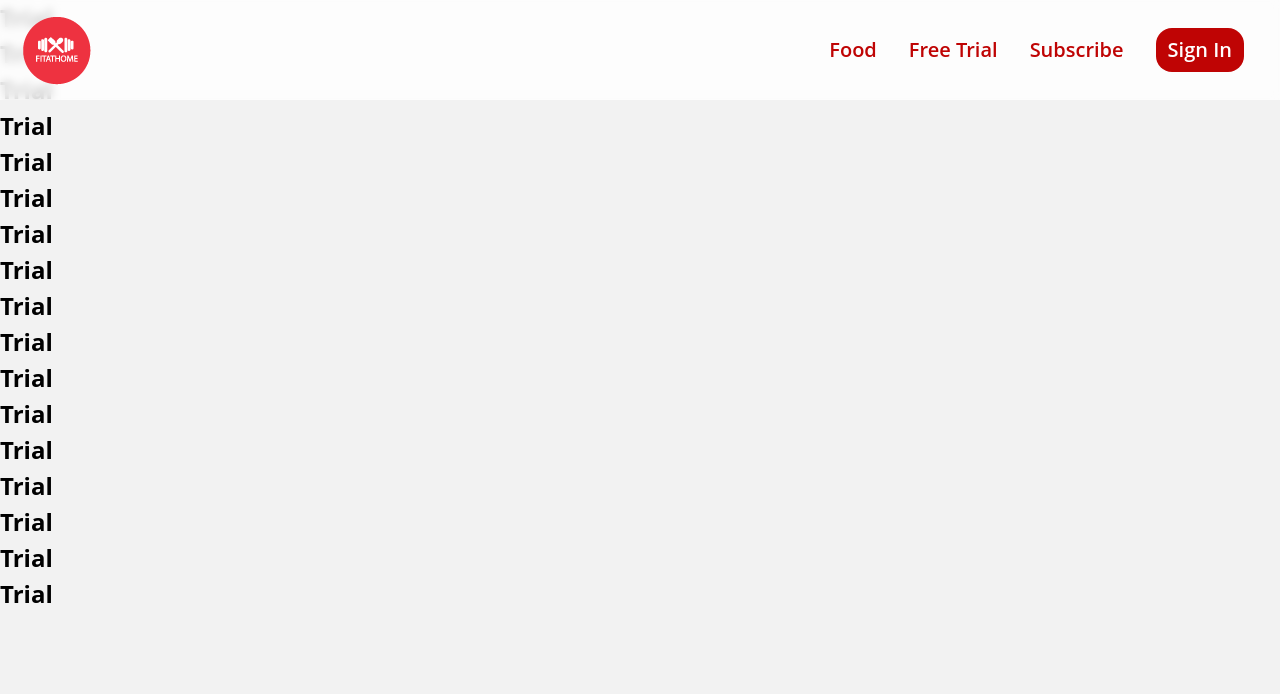
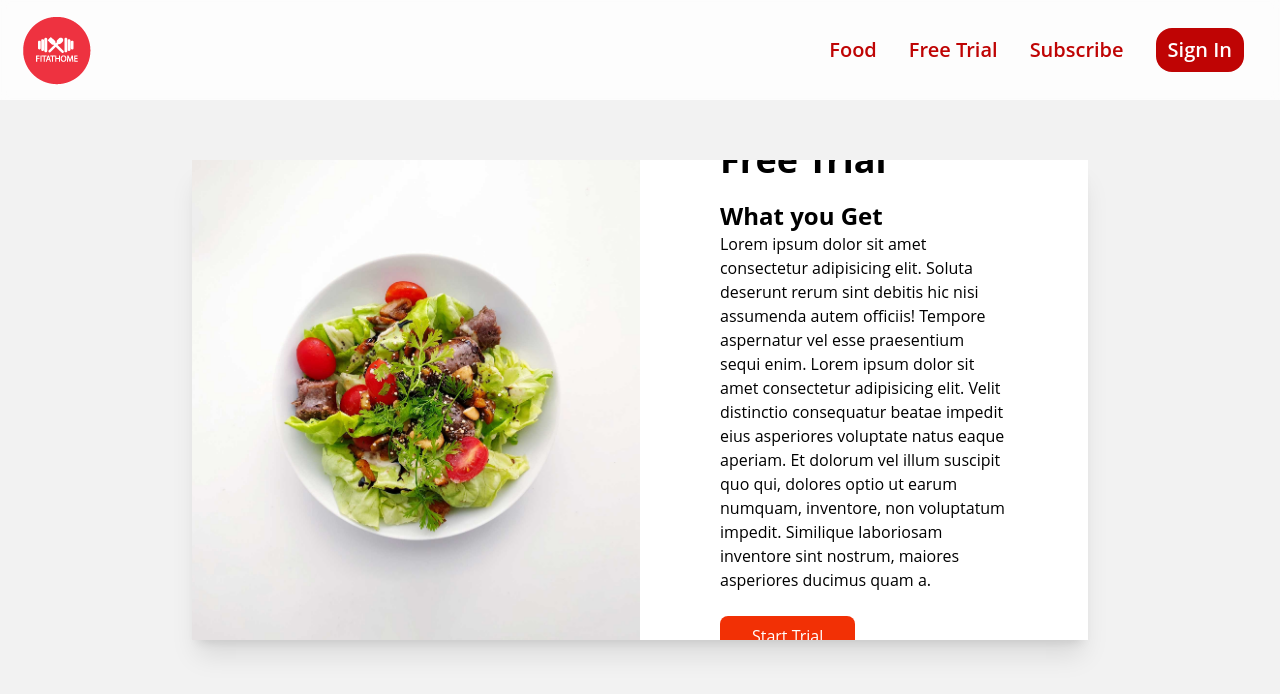
Before and after one commit to ms29ash/FitAtHome, a React (Create React App) app: page /trial in a window 1280 px wide. Shown: the top 694 px of the page. Built offline with nearby package versions, Linux system fonts and the light colour scheme.

Commit message:
trial page created

```diff
--- a/src/App.js
+++ b/src/App.js
@@ -10,24 +10,13 @@ import './App.css';
 import Home from './Components/Home';
 import Navbar from './Components/Navbar';
 import FoodPage from './Components/FoodPage';
-import FreeTrial from './Components/FreeTrial';
+import TrialPage from './Components/TrialPage';
 import SubscribePage from './Components/SubscribePage';
 import SignIn from './Components/SignIn';
 import SignUp from './Components/SignUp';
 
 function App() {
-
-
-
-
-
-
-
   return (
-
-
-
-
     <>
       <BrowserRouter>
 
@@ -38,12 +27,10 @@ function App() {
         <Routes>
           <Route path="/" element={<Home />} ></Route>
           <Route path="/food" element={<FoodPage />} ></Route>
-          <Route path="/trial" element={<FreeTrial />} ></Route>
+          <Route path="/trial" element={<TrialPage />} ></Route>
           <Route path="/subscribe" element={<SubscribePage />} ></Route>
           <Route path="/signin" element={<SignIn />} ></Route>
           <Route path="/signup" element={<SignUp setProgress />} ></Route>
-
-
         </Routes>
       </BrowserRouter>
     </>
--- a/src/Components/FreeTrial.js
+++ /dev/null
@@ -1,27 +0,0 @@
-import React from 'react'
-
-function FreeTrial() {
-    return (
-        <div>
-            <h1>Trial</h1>
-            <h1>Trial</h1>
-            <h1>Trial</h1>
-            <h1>Trial</h1>
-            <h1>Trial</h1>
-            <h1>Trial</h1>
-            <h1>Trial</h1>
-            <h1>Trial</h1>
-            <h1>Trial</h1>
-            <h1>Trial</h1>
-            <h1>Trial</h1>
-            <h1>Trial</h1>
-            <h1>Trial</h1>
-            <h1>Trial</h1>
-            <h1>Trial</h1>
-            <h1>Trial</h1>
-            <h1>Trial</h1>
-        </div>
-    )
-}
-
-export default FreeTrial
--- a/src/Components/Home.js
+++ b/src/Components/Home.js
@@ -6,6 +6,8 @@ import Trial from './Trial'
 import Subscribe from './Subscribe'
 import Testimonials from './Testimonials'
 import Footer from './Footer'
+import { ReactQueryDevtools } from 'react-query/devtools'
+
 
 function Home(props) {
 
@@ -25,6 +27,8 @@ function Home(props) {
             <Subscribe />
             {/* <Testimonials /> */}
             <Footer />
+            <ReactQueryDevtools initialIsOpen={false} />
+
 
         </>
     )
--- /dev/null
+++ b/src/Components/TrialPage.js
@@ -0,0 +1,29 @@
+import React from 'react'
+import tw from 'tailwind-styled-components'
+
+function TrialPage() {
+    return (
+        <Container>
+            <Wrapper>
+                <Img src='./images/trailpageimg.jpg' />
+                <Card>
+                    <TopHead>Free Trial</TopHead>
+                    <Head>What you Get</Head>
+                    <p>Lorem ipsum dolor sit amet consectetur adipisicing elit. Soluta deserunt rerum sint debitis hic nisi assumenda autem officiis! Tempore aspernatur vel esse praesentium sequi enim. Lorem ipsum dolor sit amet consectetur adipisicing elit. Velit distinctio consequatur beatae impedit eius asperiores voluptate natus eaque aperiam. Et dolorum vel illum suscipit quo qui, dolores optio ut earum numquam, inventore, non voluptatum impedit. Similique laboriosam inventore sint nostrum, maiores asperiores ducimus quam a.</p>
+                    <Button>Start Trial</Button>
+                    <SmallText>free for one month</SmallText>
+                </Card>
+            </Wrapper>
+        </Container>
+    )
+}
+
+export default TrialPage
+const Container = tw.div` h-screen w-screen grid place-items-center	`
+const Wrapper = tw.div`flex items-center mx-auto w-[70vw] h-[60vh] bg-white shadow-xl overflow-hidden`
+const Img = tw.img` w-[50%] h-full  object-cover`
+const Card = tw.div`p-20`
+const TopHead = tw.h1`text-4xl my-5 `
+const Head = tw.h3`text-2xl `
+const Button = tw.button` bg-orangefood text-white px-8 py-2 rounded-lg mt-6 hover:bg-orangefood`
+const SmallText = tw.p` block  ml-1`
--- a/src/Styles/style.css
+++ b/src/Styles/style.css
@@ -411,6 +411,9 @@ Ensure the default browser behavior of the `hidden` attribute.
   --tw-backdrop-saturate:  ;
   --tw-backdrop-sepia:  ;
 }
+.fixed {
+  position: fixed;
+}
 .absolute {
   position: absolute;
 }
@@ -423,17 +426,17 @@ Ensure the default browser behavior of the `hidden` attribute.
 .right-0 {
   right: 0px;
 }
+.bottom-12 {
+  bottom: 3rem;
+}
 .top-6 {
   top: 1.5rem;
-}
-.bottom-12 {
-  bottom: 3rem;
 }
 .top-0 {
   top: 0px;
 }
-.top-3 {
-  top: 0.75rem;
+.top-\[25px\] {
+  top: 25px;
 }
 .right-3 {
   right: 0.75rem;
@@ -443,9 +446,6 @@ Ensure the default browser behavior of the `hidden` attribute.
 }
 .z-50 {
   z-index: 50;
-}
-.m-1 {
-  margin: 0.25rem;
 }
 .-m-5 {
   margin: -1.25rem;
@@ -457,21 +457,13 @@ Ensure the default browser behavior of the `hidden` attribute.
   margin-top: 1.25rem;
   margin-bottom: 1.25rem;
 }
-.mx-5 {
-  margin-left: 1.25rem;
-  margin-right: 1.25rem;
-}
-.mx-\[10vw\] {
-  margin-left: 10vw;
-  margin-right: 10vw;
+.mx-auto {
+  margin-left: auto;
+  margin-right: auto;
 }
 .my-3 {
   margin-top: 0.75rem;
   margin-bottom: 0.75rem;
-}
-.mx-auto {
-  margin-left: auto;
-  margin-right: auto;
 }
 .mx-4 {
   margin-left: 1rem;
@@ -481,35 +473,50 @@ Ensure the default browser behavior of the `hidden` attribute.
   margin-top: 0.5rem;
   margin-bottom: 0.5rem;
 }
-.mt-48 {
-  margin-top: 12rem;
+.mt-20 {
+  margin-top: 5rem;
 }
-.ml-8 {
-  margin-left: 2rem;
+.mb-3 {
+  margin-bottom: 0.75rem;
 }
 .ml-2 {
   margin-left: 0.5rem;
 }
-.mb-3 {
-  margin-bottom: 0.75rem;
+.mt-\[12vh\] {
+  margin-top: 12vh;
 }
-.mt-\[10vh\] {
-  margin-top: 10vh;
+.mb-2 {
+  margin-bottom: 0.5rem;
+}
+.mt-8 {
+  margin-top: 2rem;
+}
+.mt-2 {
+  margin-top: 0.5rem;
+}
+.mr-3 {
+  margin-right: 0.75rem;
 }
 .ml-1 {
   margin-left: 0.25rem;
 }
-.mt-16 {
-  margin-top: 4rem;
-}
 .mt-4 {
   margin-top: 1rem;
+}
+.mt-\[10vh\] {
+  margin-top: 10vh;
 }
 .ml-3 {
   margin-left: 0.75rem;
 }
 .mt-5 {
   margin-top: 1.25rem;
+}
+.mt-6 {
+  margin-top: 1.5rem;
+}
+.block {
+  display: block;
 }
 .inline-block {
   display: inline-block;
@@ -523,11 +530,23 @@ Ensure the default browser behavior of the `hidden` attribute.
 .hidden {
   display: none;
 }
+.h-20 {
+  height: 5rem;
+}
 .h-\[18rem\] {
   height: 18rem;
 }
 .h-\[187px\] {
   height: 187px;
+}
+.h-\[30px\] {
+  height: 30px;
+}
+.h-screen {
+  height: 100vh;
+}
+.h-\[80vh\] {
+  height: 80vh;
 }
 .h-5 {
   height: 1.25rem;
@@ -541,8 +560,8 @@ Ensure the default browser behavior of the `hidden` attribute.
 .h-28 {
   height: 7rem;
 }
-.h-\[44vh\] {
-  height: 44vh;
+.h-\[70vh\] {
+  height: 70vh;
 }
 .h-\[10rem\] {
   height: 10rem;
@@ -550,11 +569,14 @@ Ensure the default browser behavior of the `hidden` attribute.
 .h-\[10vh\] {
   height: 10vh;
 }
-.h-screen {
-  height: 100vh;
-}
 .h-\[50vh\] {
   height: 50vh;
+}
+.h-\[60vh\] {
+  height: 60vh;
+}
+.min-h-\[100px\] {
+  min-height: 100px;
 }
 .w-screen {
   width: 100vw;
@@ -562,20 +584,41 @@ Ensure the default browser behavior of the `hidden` attribute.
 .w-full {
   width: 100%;
 }
+.w-16 {
+  width: 4rem;
+}
 .w-\[250px\] {
   width: 250px;
+}
+.w-\[30px\] {
+  width: 30px;
+}
+.w-\[90vw\] {
+  width: 90vw;
+}
+.w-\[100\%\] {
+  width: 100%;
+}
+.w-\[20\%\] {
+  width: 20%;
+}
+.w-\[15\%\] {
+  width: 15%;
 }
 .w-5 {
   width: 1.25rem;
 }
-.w-1\/2 {
-  width: 50%;
-}
 .w-\[70\%\] {
   width: 70%;
 }
-.w-\[20\%\] {
-  width: 20%;
+.w-\[40\%\] {
+  width: 40%;
+}
+.w-\[70vw\] {
+  width: 70vw;
+}
+.w-\[50\%\] {
+  width: 50%;
 }
 .flex-1 {
   flex: 1 1 0%;
@@ -596,11 +639,8 @@ Ensure the default browser behavior of the `hidden` attribute.
   scroll-margin-left: 1.5rem;
   scroll-margin-right: 1.5rem;
 }
-.auto-rows-max {
-  grid-auto-rows: max-content;
-}
-.grid-cols-2 {
-  grid-template-columns: repeat(2, minmax(0, 1fr));
+.grid-cols-3 {
+  grid-template-columns: repeat(3, minmax(0, 1fr));
 }
 .grid-cols-1 {
   grid-template-columns: repeat(1, minmax(0, 1fr));
@@ -610,6 +650,9 @@ Ensure the default browser behavior of the `hidden` attribute.
 }
 .flex-col {
   flex-direction: column;
+}
+.place-items-center {
+  place-items: center;
 }
 .items-center {
   align-items: center;
@@ -629,14 +672,17 @@ Ensure the default browser behavior of the `hidden` attribute.
 .gap-6 {
   gap: 1.5rem;
 }
-.gap-x-4 {
-  column-gap: 1rem;
+.gap-x-5 {
+  column-gap: 1.25rem;
 }
-.gap-y-12 {
-  row-gap: 3rem;
+.gap-y-5 {
+  row-gap: 1.25rem;
 }
-.gap-x-10 {
-  column-gap: 2.5rem;
+.gap-x-2 {
+  column-gap: 0.5rem;
+}
+.overflow-hidden {
+  overflow: hidden;
 }
 .overflow-x-auto {
   overflow-x: auto;
@@ -650,20 +696,17 @@ Ensure the default browser behavior of the `hidden` attribute.
 .rounded-md {
   border-radius: 0.375rem;
 }
-.rounded-full {
-  border-radius: 9999px;
-}
 .rounded-lg {
   border-radius: 0.5rem;
 }
 .rounded-sm {
   border-radius: 0.125rem;
 }
+.rounded-2xl {
+  border-radius: 1rem;
+}
 .rounded-3xl {
   border-radius: 1.5rem;
-}
-.rounded-2xl {
-  border-radius: 1rem;
 }
 .rounded-t-md {
   border-top-left-radius: 0.375rem;
@@ -673,17 +716,11 @@ Ensure the default browser behavior of the `hidden` attribute.
   border-top-left-radius: 0.5rem;
   border-top-right-radius: 0.5rem;
 }
-.border-2 {
-  border-width: 2px;
-}
 .border-\[1px\] {
   border-width: 1px;
 }
 .border-b-2 {
   border-bottom-width: 2px;
-}
-.border-solid {
-  border-style: solid;
 }
 .border-greenfood {
   --tw-border-opacity: 1;
@@ -693,9 +730,9 @@ Ensure the default browser behavior of the `hidden` attribute.
   --tw-bg-opacity: 1;
   background-color: rgb(255 255 255 / var(--tw-bg-opacity));
 }
-.bg-black {
+.bg-gray-400 {
   --tw-bg-opacity: 1;
-  background-color: rgb(0 0 0 / var(--tw-bg-opacity));
+  background-color: rgb(156 163 175 / var(--tw-bg-opacity));
 }
 .bg-redfood {
   --tw-bg-opacity: 1;
@@ -704,6 +741,9 @@ Ensure the default browser behavior of the `hidden` attribute.
 .bg-greenfood {
   --tw-bg-opacity: 1;
   background-color: rgb(70 115 2 / var(--tw-bg-opacity));
+}
+.bg-white\/80 {
+  background-color: rgb(255 255 255 / 0.8);
 }
 .\!bg-redfood {
   --tw-bg-opacity: 1 !important;
@@ -718,6 +758,13 @@ Ensure the default browser behavior of the `hidden` attribute.
 .bg-orangefood\/80 {
   background-color: rgb(242 48 5 / 0.8);
 }
+.bg-orangefood {
+  --tw-bg-opacity: 1;
+  background-color: rgb(242 48 5 / var(--tw-bg-opacity));
+}
+.stroke-1 {
+  stroke-width: 1;
+}
 .object-cover {
   object-fit: cover;
 }
@@ -727,8 +774,14 @@ Ensure the default browser behavior of the `hidden` attribute.
 .p-4 {
   padding: 1rem;
 }
+.p-10 {
+  padding: 2.5rem;
+}
 .p-0 {
   padding: 0px;
+}
+.p-20 {
+  padding: 5rem;
 }
 .px-3 {
   padding-left: 0.75rem;
@@ -754,13 +807,13 @@ Ensure the default browser behavior of the `hidden` attribute.
   padding-top: 4rem;
   padding-bottom: 4rem;
 }
-.py-\[10vh\] {
-  padding-top: 10vh;
-  padding-bottom: 10vh;
-}
 .px-8 {
   padding-left: 2rem;
   padding-right: 2rem;
+}
+.px-5 {
+  padding-left: 1.25rem;
+  padding-right: 1.25rem;
 }
 .py-2 {
   padding-top: 0.5rem;
@@ -774,16 +827,19 @@ Ensure the default browser behavior of the `hidden` attribute.
   padding-top: 3rem;
   padding-bottom: 3rem;
 }
-.px-5 {
-  padding-left: 1.25rem;
-  padding-right: 1.25rem;
+.py-4 {
+  padding-top: 1rem;
+  padding-bottom: 1rem;
 }
 .px-12 {
   padding-left: 3rem;
   padding-right: 3rem;
 }
-.py-4 {
-  padding-top: 1rem;
+.px-24 {
+  padding-left: 6rem;
+  padding-right: 6rem;
+}
+.pb-4 {
   padding-bottom: 1rem;
 }
 .pt-2 {
@@ -792,31 +848,30 @@ Ensure the default browser behavior of the `hidden` attribute.
 .pb-10 {
   padding-bottom: 2.5rem;
 }
-.pb-4 {
-  padding-bottom: 1rem;
-}
 .pb-16 {
   padding-bottom: 4rem;
 }
 .pt-12 {
   padding-top: 3rem;
 }
-.pt-\[15vh\] {
-  padding-top: 15vh;
-}
 .text-center {
   text-align: center;
 }
-.text-right {
-  text-align: right;
+.text-5xl {
+  font-size: 3rem;
+  line-height: 1;
+}
+.text-2xl {
+  font-size: 1.5rem;
+  line-height: 2rem;
 }
 .text-3xl {
   font-size: 1.875rem;
   line-height: 2.25rem;
 }
-.text-2xl {
-  font-size: 1.5rem;
-  line-height: 2rem;
+.text-lg {
+  font-size: 1.125rem;
+  line-height: 1.75rem;
 }
 .\!text-base {
   font-size: 1rem !important;
@@ -838,19 +893,23 @@ Ensure the default browser behavior of the `hidden` attribute.
   font-size: 1rem;
   line-height: 1.5rem;
 }
+.text-4xl {
+  font-size: 2.25rem;
+  line-height: 2.5rem;
+}
 .font-bold {
   font-weight: 700;
 }
-.leading-8 {
-  line-height: 2rem;
+.font-semibold {
+  font-weight: 600;
 }
 .text-orangefood {
   --tw-text-opacity: 1;
   color: rgb(242 48 5 / var(--tw-text-opacity));
 }
-.text-white {
+.text-black {
   --tw-text-opacity: 1;
-  color: rgb(255 255 255 / var(--tw-text-opacity));
+  color: rgb(0 0 0 / var(--tw-text-opacity));
 }
 .text-redfood {
   --tw-text-opacity: 1;
@@ -859,6 +918,10 @@ Ensure the default browser behavior of the `hidden` attribute.
 .text-black\/80 {
   color: rgb(0 0 0 / 0.8);
 }
+.text-white {
+  --tw-text-opacity: 1;
+  color: rgb(255 255 255 / var(--tw-text-opacity));
+}
 .text-greenfood {
   --tw-text-opacity: 1;
   color: rgb(70 115 2 / var(--tw-text-opacity));
@@ -866,10 +929,6 @@ Ensure the default browser behavior of the `hidden` attribute.
 .text-grayfood {
   --tw-text-opacity: 1;
   color: rgb(38 50 36 / var(--tw-text-opacity));
-}
-.text-black {
-  --tw-text-opacity: 1;
-  color: rgb(0 0 0 / var(--tw-text-opacity));
 }
 .underline {
   text-decoration-line: underline;
@@ -895,11 +954,6 @@ Ensure the default browser behavior of the `hidden` attribute.
 .\!outline-none {
   outline: 2px solid transparent !important;
   outline-offset: 2px !important;
-}
-.backdrop-blur {
-  --tw-backdrop-blur: blur(8px);
-  -webkit-backdrop-filter: var(--tw-backdrop-blur) var(--tw-backdrop-brightness) var(--tw-backdrop-contrast) var(--tw-backdrop-grayscale) var(--tw-backdrop-hue-rotate) var(--tw-backdrop-invert) var(--tw-backdrop-opacity) var(--tw-backdrop-saturate) var(--tw-backdrop-sepia);
-          backdrop-filter: var(--tw-backdrop-blur) var(--tw-backdrop-brightness) var(--tw-backdrop-contrast) var(--tw-backdrop-grayscale) var(--tw-backdrop-hue-rotate) var(--tw-backdrop-invert) var(--tw-backdrop-opacity) var(--tw-backdrop-saturate) var(--tw-backdrop-sepia);
 }
 .backdrop-blur-sm {
   --tw-backdrop-blur: blur(4px);
@@ -934,27 +988,6 @@ h6 {
   font-size: 1.5rem;
   font-weight: bold;
 }
-
-::-webkit-scrollbar {
-  width: 0; /* Remove scrollbar space */
-  height: 15px;
-  border-radius: 30px;
-  background: transparent; /* Optional: just make scrollbar invisible */
-}
-/* Optional: show position indicator in red */
-::-webkit-scrollbar-thumb {
-  background: black;
-  opacity: 0.5;
-}
-.hover\:scale-105:hover {
-  --tw-scale-x: 1.05;
-  --tw-scale-y: 1.05;
-  transform: translate(var(--tw-translate-x), var(--tw-translate-y)) rotate(var(--tw-rotate)) skewX(var(--tw-skew-x)) skewY(var(--tw-skew-y)) scaleX(var(--tw-scale-x)) scaleY(var(--tw-scale-y));
-}
-.hover\:bg-grayfood:hover {
-  --tw-bg-opacity: 1;
-  background-color: rgb(38 50 36 / var(--tw-bg-opacity));
-}
 .hover\:bg-orangefood:hover {
   --tw-bg-opacity: 1;
   background-color: rgb(242 48 5 / var(--tw-bg-opacity));
@@ -969,6 +1002,11 @@ h6 {
 }
 .hover\:underline:hover {
   text-decoration-line: underline;
+}
+.hover\:shadow-lg:hover {
+  --tw-shadow: 0 10px 15px -3px rgb(0 0 0 / 0.1), 0 4px 6px -4px rgb(0 0 0 / 0.1);
+  --tw-shadow-colored: 0 10px 15px -3px var(--tw-shadow-color), 0 4px 6px -4px var(--tw-shadow-color);
+  box-shadow: var(--tw-ring-offset-shadow, 0 0 #0000), var(--tw-ring-shadow, 0 0 #0000), var(--tw-shadow);
 }
 .hover\:shadow-2xl:hover {
   --tw-shadow: 0 25px 50px -12px rgb(0 0 0 / 0.25);
@@ -996,6 +1034,10 @@ h6 {
     display: block;
   }
 
+  .md\:\!flex {
+    display: flex !important;
+  }
+
   .md\:hidden {
     display: none;
   }
@@ -1008,46 +1050,21 @@ h6 {
     width: 50%;
   }
 
+  .md\:grid-cols-4 {
+    grid-template-columns: repeat(4, minmax(0, 1fr));
+  }
+
   .md\:grid-cols-3 {
     grid-template-columns: repeat(3, minmax(0, 1fr));
   }
 
-  .md\:grid-cols-4 {
-    grid-template-columns: repeat(4, minmax(0, 1fr));
-  }
-
-  .md\:bg-white\/80 {
-    background-color: rgb(255 255 255 / 0.8);
-  }
-
-  .md\:py-\[20vh\] {
-    padding-top: 20vh;
-    padding-bottom: 20vh;
-  }
-
-  .md\:px-5 {
-    padding-left: 1.25rem;
-    padding-right: 1.25rem;
-  }
-
-  .md\:py-2 {
-    padding-top: 0.5rem;
-    padding-bottom: 0.5rem;
+  .md\:gap-x-6 {
+    column-gap: 1.5rem;
   }
 
   .md\:px-16 {
     padding-left: 4rem;
     padding-right: 4rem;
-  }
-
-  .md\:text-5xl {
-    font-size: 3rem;
-    line-height: 1;
-  }
-
-  .md\:text-2xl {
-    font-size: 1.5rem;
-    line-height: 2rem;
   }
 
   .md\:text-xl {
@@ -1060,13 +1077,14 @@ h6 {
     line-height: 2.25rem;
   }
 
+  .md\:text-2xl {
+    font-size: 1.5rem;
+    line-height: 2rem;
+  }
+
   .md\:text-4xl {
     font-size: 2.25rem;
     line-height: 2.5rem;
-  }
-
-  .md\:leading-relaxed {
-    line-height: 1.625;
   }
 }
 @media (min-width: 1024px) {
@@ -1093,19 +1111,9 @@ h6 {
     flex-direction: row;
   }
 
-  .lg\:px-10 {
-    padding-left: 2.5rem;
-    padding-right: 2.5rem;
-  }
-
   .lg\:px-20 {
     padding-left: 5rem;
     padding-right: 5rem;
-  }
-
-  .lg\:px-5 {
-    padding-left: 1.25rem;
-    padding-right: 1.25rem;
   }
 
   .lg\:text-2xl {
@@ -1129,22 +1137,26 @@ h6 {
     margin-top: 3rem;
   }
 
+  .xl\:block {
+    display: block;
+  }
+
+  .xl\:w-\[80\%\] {
+    width: 80%;
+  }
+
   .xl\:px-20 {
     padding-left: 5rem;
     padding-right: 5rem;
   }
 
-  .xl\:px-\[10vw\] {
-    padding-left: 10vw;
-    padding-right: 10vw;
+  .xl\:px-\[20vw\] {
+    padding-left: 20vw;
+    padding-right: 20vw;
   }
 
   .xl\:pt-5 {
     padding-top: 1.25rem;
-  }
-
-  .xl\:pb-44 {
-    padding-bottom: 11rem;
   }
 
   .xl\:pb-8 {
--- a/src/Styles/tailwind.css
+++ b/src/Styles/tailwind.css
@@ -11,18 +11,6 @@ h6 {
   font-weight: bold;
 }
 
-::-webkit-scrollbar {
-  width: 0; /* Remove scrollbar space */
-  height: 15px;
-  border-radius: 30px;
-  background: transparent; /* Optional: just make scrollbar invisible */
-}
-/* Optional: show position indicator in red */
-::-webkit-scrollbar-thumb {
-  background: black;
-  opacity: 0.5;
-}
-
 @layer utilities {
   .headings {
     @apply font-bold text-4xl text-center  my-5;
```
Also changed, not shown: public/images/trailpageimg.jpg (added).
